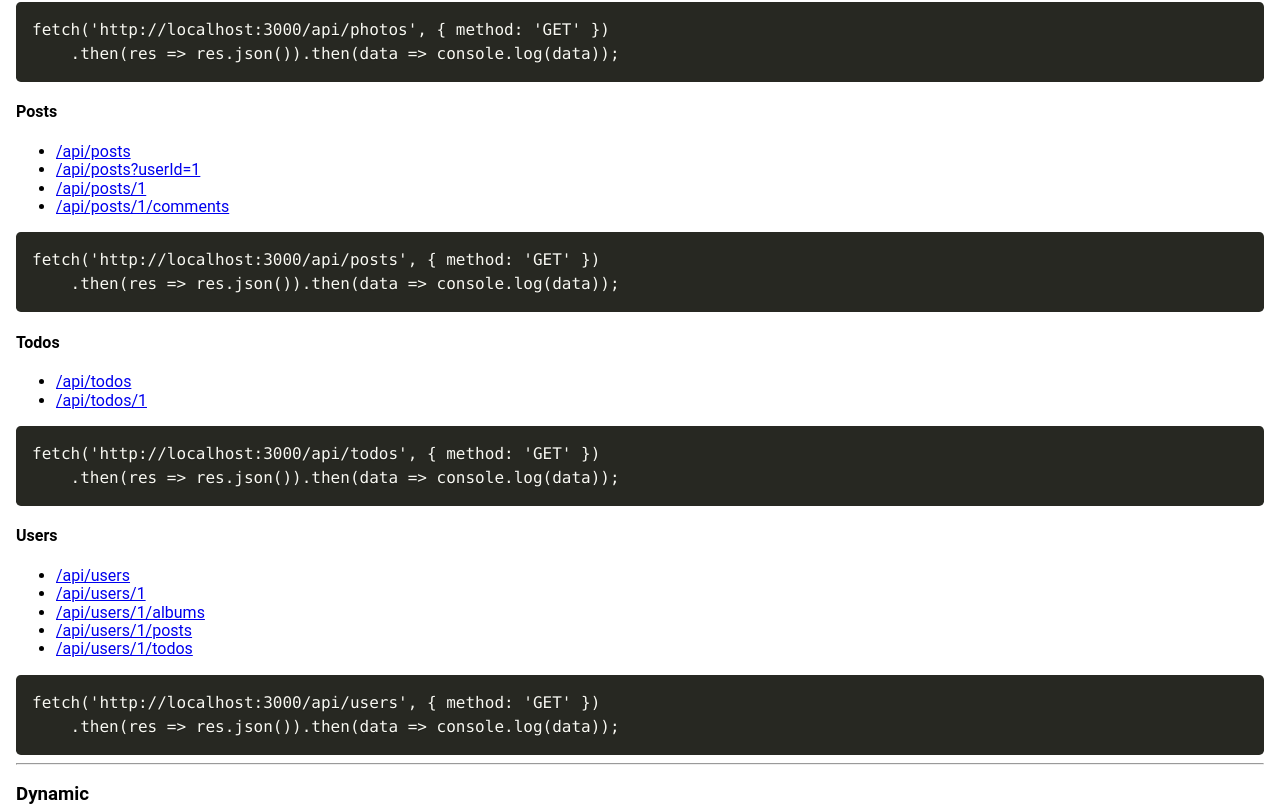
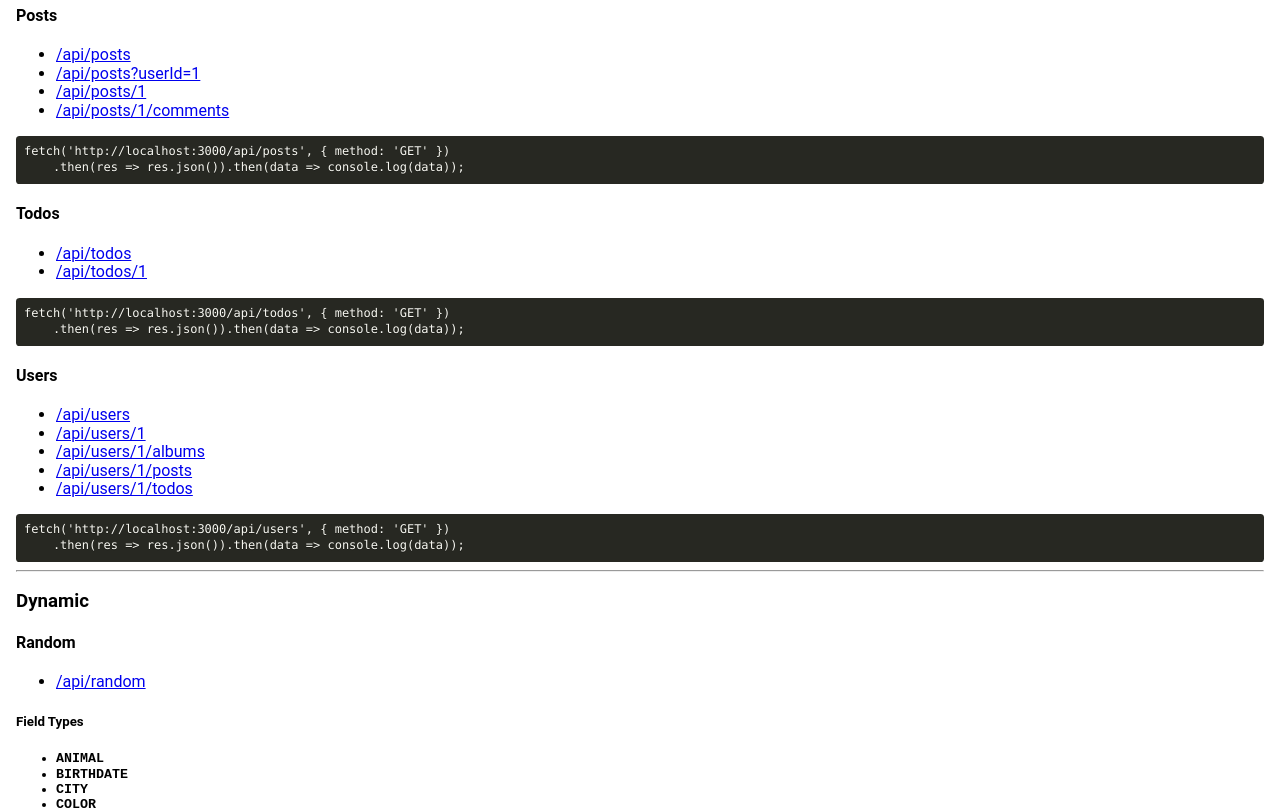
Before and after one commit to rmkane/api-placeholder, a website: page index.html in a window 1280 px wide. Shown: the part 972-1782 px from the top of the page. Drawn offline with nearby package versions, Linux system fonts and the light colour scheme.

Commit message:
Add roboto mono

```diff
--- a/app.js
+++ b/app.js
@@ -36,6 +36,7 @@ app.use(express.static(path.join(__dirname, 'public')));
 // https://stackoverflow.com/questions/27464168#answer-55700773
 const module_dependencies = [
     '@fontsource/roboto',
+    '@fontsource/roboto-mono',
     'normalize.css',
     'prismjs'
 ];
@@ -139,7 +140,7 @@ app.post(`/api/random`, (req, res) => {
 // Image
 app.get('/api/image/:size/:color', (req, res) => {
     const color = req.params['color'].toLowerCase();
-    const size =  parseInt(req.params['size']);
+    const size = parseInt(req.params['size']);
     res.sendFile(loadImage(imagesDir, color, size));
 });
 
--- a/index.html
+++ b/index.html
@@ -8,6 +8,7 @@
         <link rel="stylesheet" href="libs/normalize.css/normalize.css">
         <link rel="stylesheet" href="libs/prismjs/themes/prism-okaidia.css">
         <link rel="stylesheet" href="libs/@fontsource/roboto/300.css">
+        <link rel="stylesheet" href="libs/@fontsource/roboto-mono/300.css">
         <link rel="stylesheet" href="css/style.css">
         <script src="libs/prismjs/components/prism-core.min.js"></script>
 	    <script src="libs/prismjs/plugins/autoloader/prism-autoloader.min.js"></script>
@@ -111,7 +112,7 @@
                 <li><a href="http://localhost:3000/api/random">/api/random</a></li>
             </ul>
             <h5>Field Types</h5>
-            <ul>
+            <ul data-type="field-types">
                 <li>ANIMAL</li>
                 <li>BIRTHDATE</li>
                 <li>CITY</li>
--- a/package.json
+++ b/package.json
@@ -11,6 +11,7 @@
   "dependencies": {
     "@faker-js/faker": "^7.6.0",
     "@fontsource/roboto": "^4.5.8",
+    "@fontsource/roboto-mono": "^4.5.8",
     "body-parser": "^1.20.1",
     "canvas": "^2.10.2",
     "dotenv": "^16.0.3",
--- a/public/css/style.css
+++ b/public/css/style.css
@@ -34,3 +34,18 @@ h1 {
 #toc ol {
     list-style-type: none;
 }
+
+pre[class*="language-"] {
+    padding: 0.5rem;
+    font-size: 0.75rem;
+}
+pre[class*="language-"],
+pre code[class*="language-"] {
+    line-height: 1.33;
+}
+
+[data-type="field-types"] li {
+    font-family: 'Roboto Mono', monospace;
+    font-size: smaller;
+    font-weight: bold;
+}
```
Also changed, not shown: 1 other file.
